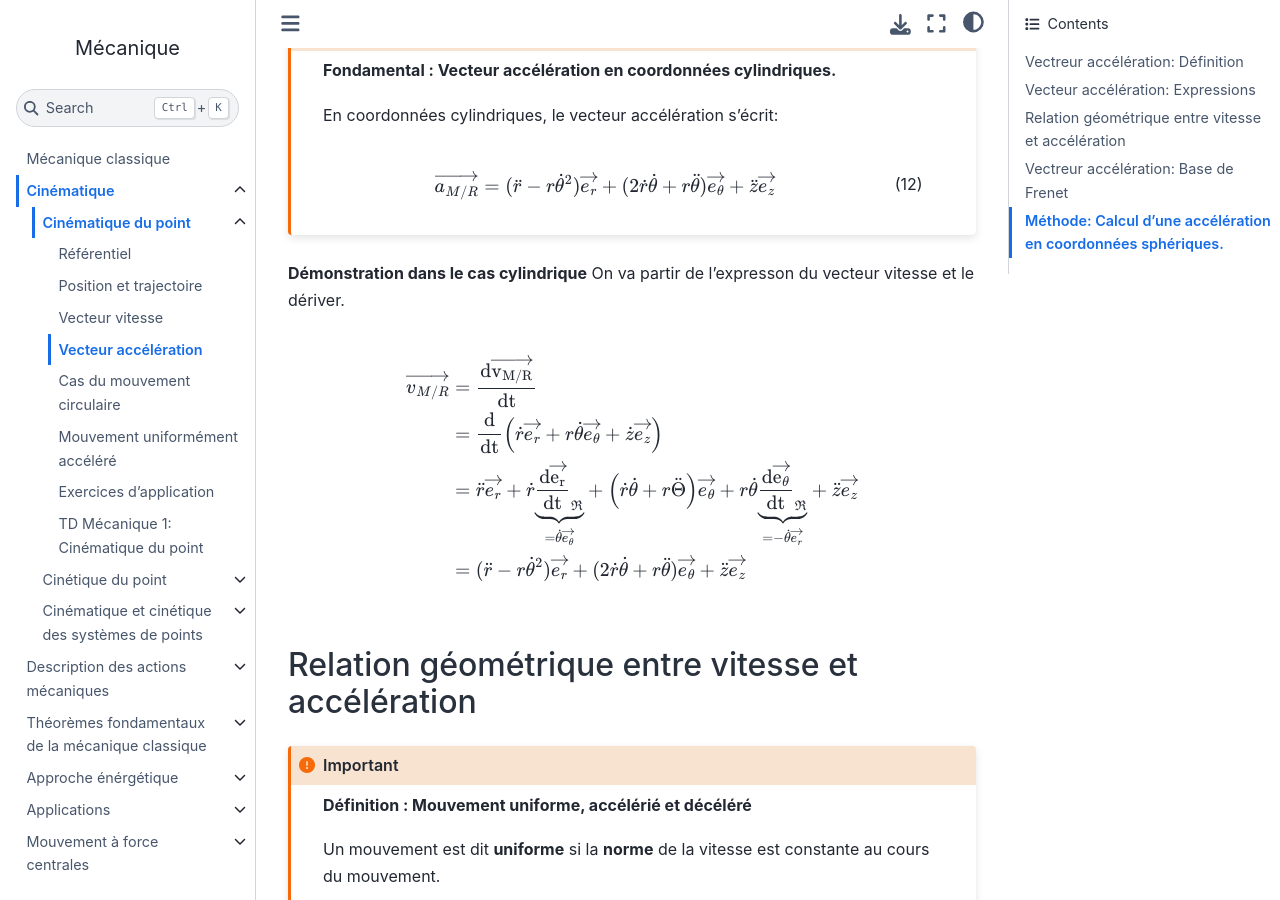
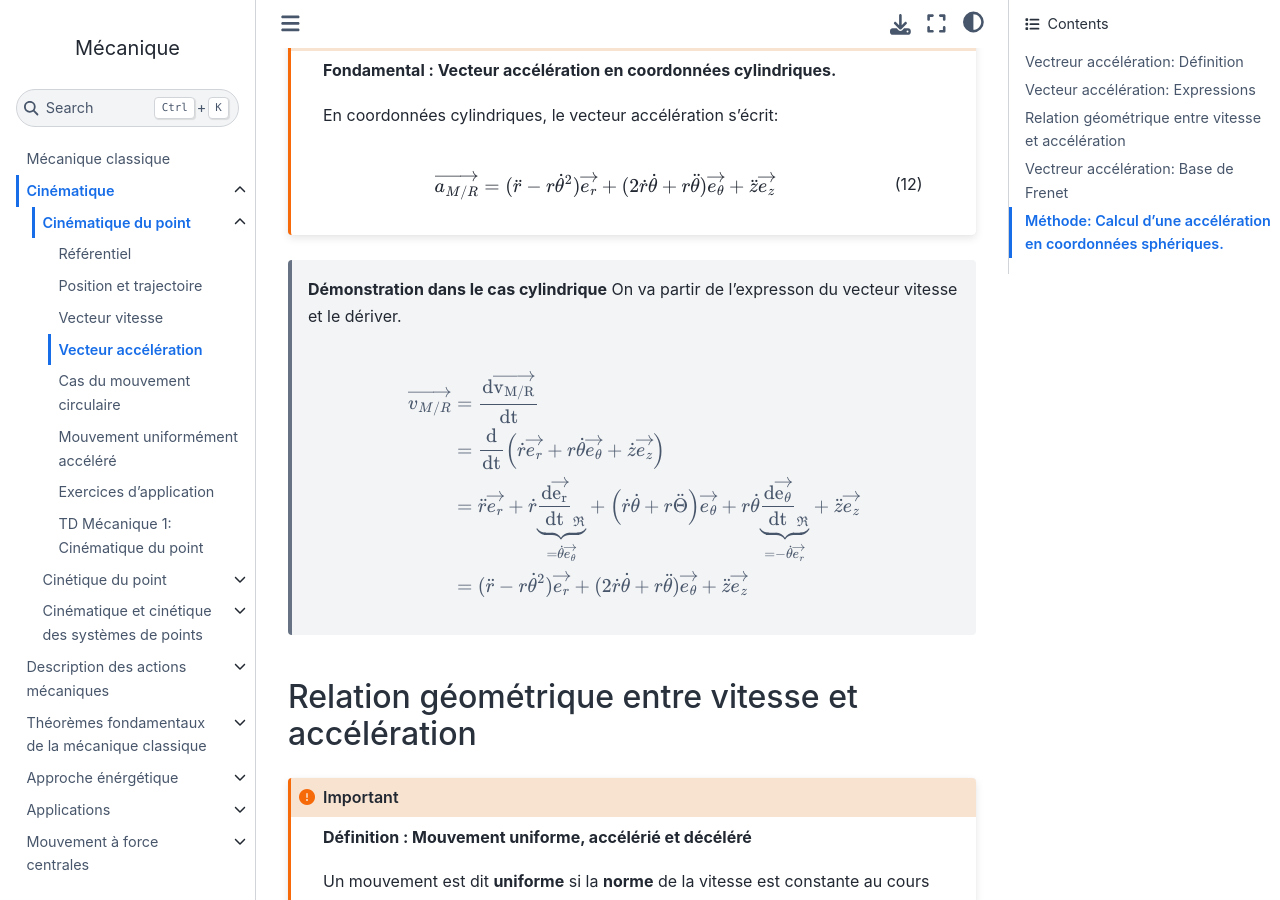
Before and after one commit to pcsi3physiquestan/mecanique_sources, a Jupyter Book: the page built from notebook/cinema_acc.md, in a window 1280 px wide and 900 px high, scrolled down 1120 px. Built offline with Jupyter Book 1.0.4 settings and Sphinx 7.4.7 and the Sphinx Book theme 1.1.4, drawn with Linux system fonts in a browser that asks for light colours.

Commit message:
Mise à jour des sources

`````diff
--- a/notebook/cinema_acc.md
+++ b/notebook/cinema_acc.md
@@ -59,10 +59,10 @@ En coordonnées cylindriques, le vecteur accélération s'écrit:
 ````
 
 
-__Démonstration dans le cas cylindrique__
-On va partir de l'expresson du vecteur vitesse et le dériver.
-
-\begin{align*}
+>__Démonstration dans le cas cylindrique__
+>On va partir de l'expresson du vecteur vitesse et le dériver.
+>
+>\begin{align*}
 \overrightarrow{v_{M/R}}& = \frac{\rm{d\overrightarrow{v_{M/R}}}}{\rm{dt}}\\
 & = \frac{\rm{d}}{\rm{dt}}\left(\dot r\overrightarrow{e_r} + r \dot \theta \overrightarrow{e_{\theta}} + \dot z \overrightarrow{e_z}\right)\\
 & = \ddot r \overrightarrow{e_r} + \dot r \underbrace{\frac{\rm{d}\overrightarrow{e_r}}{\rm{dt}}_{\mathfrak{R}}}_{= \dot \theta \overrightarrow{e_{\theta}}} + \left(\dot r \dot \theta + r \ddot \Theta\right)\overrightarrow{e_{\theta}} + r \dot \theta \underbrace{\frac{\rm{d}\overrightarrow{e_{\theta}}}{\rm{dt}}_{\mathfrak{R}}}_{= - \dot \theta \overrightarrow{e_{r}}} + \ddot z \overrightarrow{e_z}\\
@@ -95,16 +95,16 @@ Dans un mouvement décéléré, le vecteur accélération forme avec le vecteur
 ````
 
 
-__Démonstration__
-Soit $\theta = (\overrightarrow{v};\overrightarrow{a})$. Remarquons que:
-
-\begin{align*}
+>__Démonstration__
+>Soit $\theta = (\overrightarrow{v};\overrightarrow{a})$. Remarquons que:
+>
+>\begin{align*}
 \overrightarrow{v} \cdot \overrightarrow{a} &= \overrightarrow{v} \cdot \frac{d\overrightarrow{v}}{dt}\\
 \left \| v \right \| \left \| a \right \| \cos \theta &= \frac{d}{dt}(\frac{1}{2} v^2)
 \end{align*}
 La vitesse est donc constante si: $\left \| v \right \| \left \| a \right \| cos \theta = 0$ soit si $\left \| a\right \|=0$ ou si $\theta = \pm \pi/2$.
-
-Sinon, $\textrm{sign}(\frac{dv}{dt}) = \textrm{sign}(\theta)$ donc la vitesse est décroissante si $|\theta| > \pi/2$ et croissante si $|\theta| < \pi/2$.
+>
+>Sinon, $\textrm{sign}(\frac{dv}{dt}) = \textrm{sign}(\theta)$ donc la vitesse est décroissante si $|\theta| > \pi/2$ et croissante si $|\theta| < \pi/2$.
 
 
 ## Vectreur accélération: Base de Frenet
`````
Also changed, not shown: notebook/cinema_trajectoire.md (+6 -2 lines).
